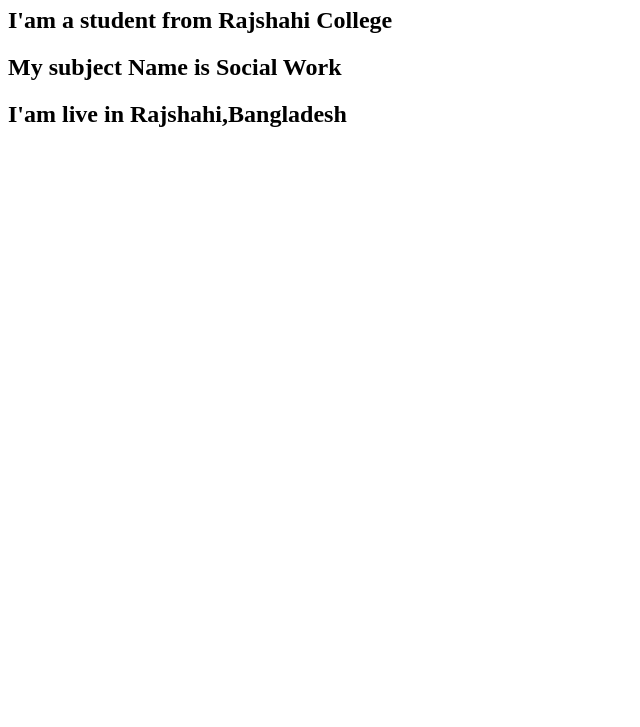
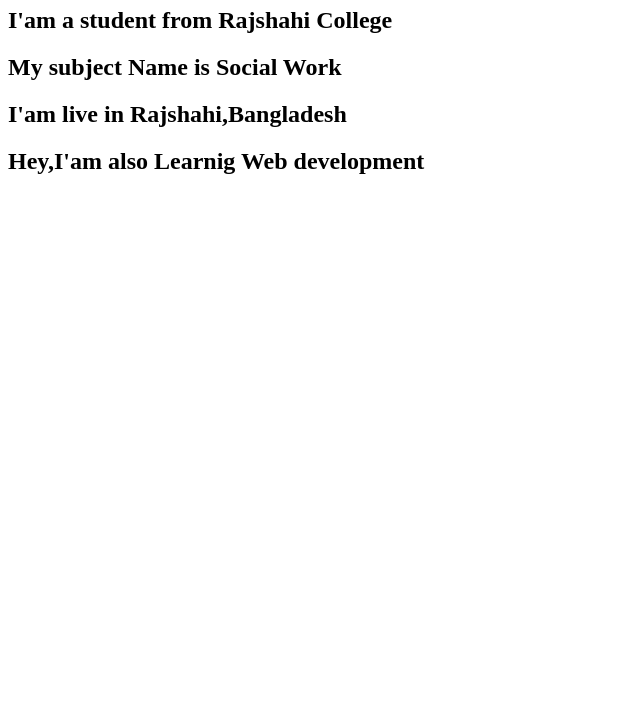
Before and after one commit to golam88/git-test-2, a plain HTML site: page index.html in a window 1280 px wide. Shown: the part 73-800 px from the top of the page, without its empty margins (0-640 px from the left). Drawn offline with Linux system fonts and the light colour scheme.

Commit message:
learnin Web Dev..

```diff
--- a/index.html
+++ b/index.html
@@ -17,5 +17,8 @@
     <div class="third-div">
         <h2>I'am live in Rajshahi,Bangladesh</h2>
     </div>
+    <div class="four-div">
+        <h2>Hey,I'am also Learnig Web development</h2>
+    </div>
 </body>
 </html>
```
